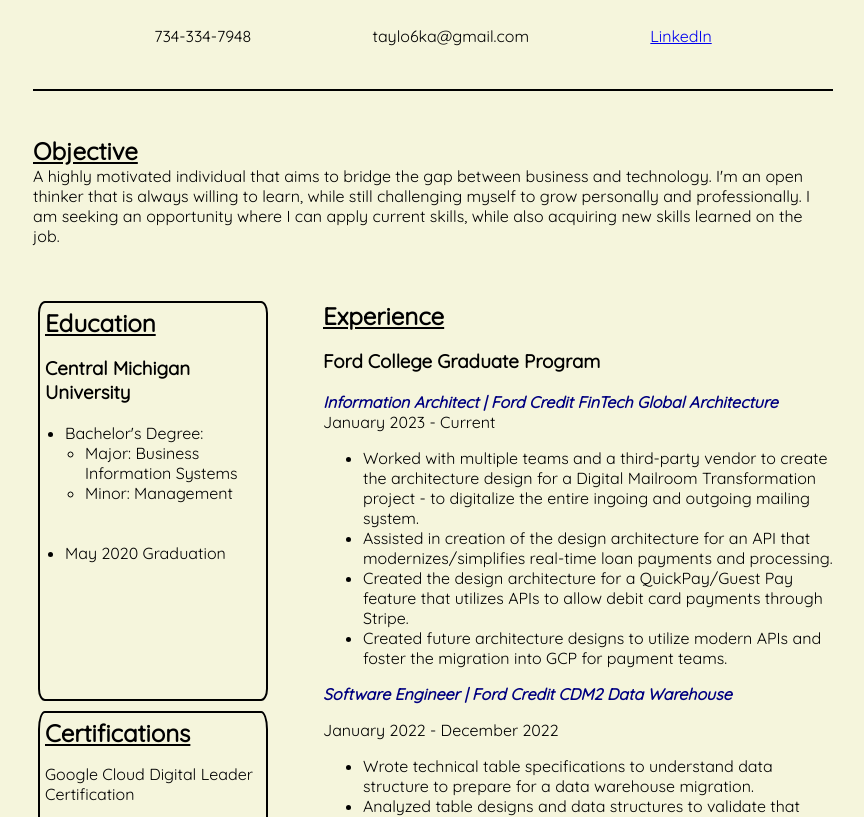
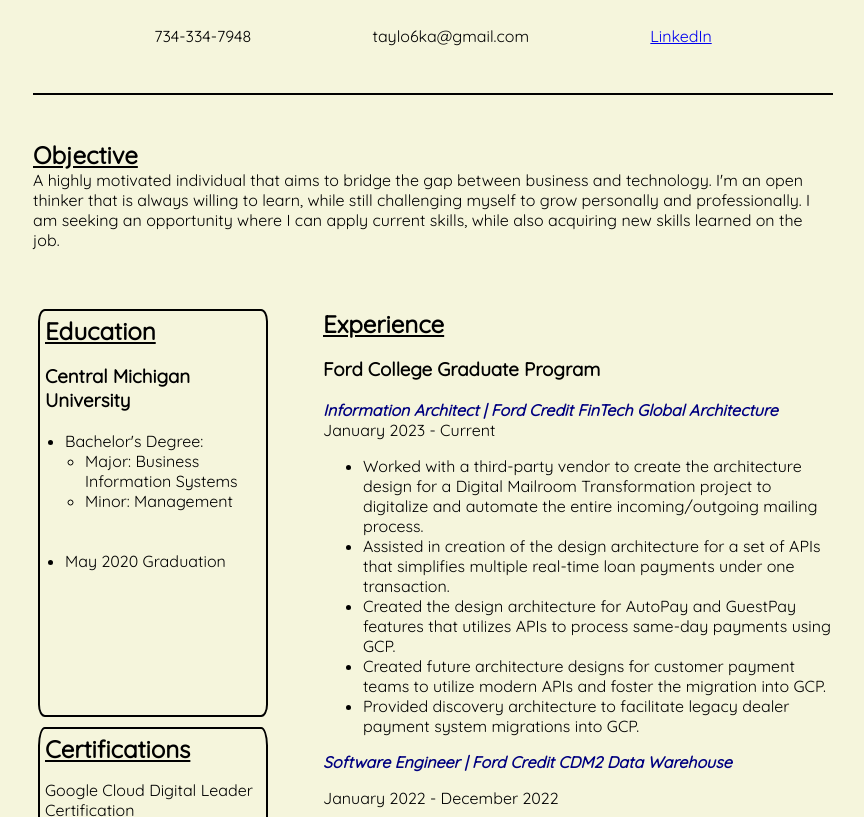
Before and after one commit to KTaylor37/resume-kyletaylor, a plain HTML site: page index.html in a window 1280 px wide. Shown: the part 122-939 px from the top of the page, without its empty margins (207-1071 px from the left). Drawn offline with Linux system fonts and the light colour scheme.

Commit message:
Update index.html
updated some of the resume bullet points

```diff
--- a/index.html
+++ b/index.html
@@ -55,10 +55,11 @@
             <h4>Information Architect | Ford Credit FinTech Global Architecture</h4>
             <p class="content">January 2023 - Current</p>
             <ul class="experience-content">
-                <li>Worked with multiple teams and a third-party vendor to create the architecture design for a Digital Mailroom Transformation project - to digitalize the entire ingoing and outgoing mailing system.</li>
-                <li>Assisted in creation of the design architecture for an API that modernizes/simplifies real-time loan payments and processing.</li>
-                <li>Created the design architecture for a QuickPay/Guest Pay feature that utilizes APIs to allow debit card payments through Stripe.</li>
-                <li>Created future architecture designs to utilize modern APIs and foster the migration into GCP for payment teams.</li>
+                <li>Worked with a third-party vendor to create the architecture design for a Digital Mailroom Transformation project to digitalize and automate the entire incoming/outgoing mailing process. </li>
+                <li>Assisted in creation of the design architecture for a set of APIs that simplifies multiple real-time loan payments under one transaction.</li>
+                <li>Created the design architecture for AutoPay and GuestPay features that utilizes APIs to process same-day payments using GCP.</li>
+                <li>Created future architecture designs for customer payment teams to utilize modern APIs and foster the migration into GCP.</li>
+                <li>Provided discovery architecture to facilitate legacy dealer payment system migrations into GCP.</li>
             </ul>
 
             <h4>Software Engineer | Ford Credit CDM2 Data Warehouse</h4>
@@ -68,8 +69,7 @@
                 <li>Analyzed table designs and data structures to validate that data from EDW warehouse was successfully migrated into GDW warehouse.</li>
                 <li>Mapped databases in efforts to decommission mainframe jobs and tables to simplify migration into GCP.</li>
                 <li>Successfully identified and decommissioned obsolete mainframe jobs.</li>
-                <li>Assisted developers in ingesting Teradata tables to GCP using Spark and Terraform.</li>
-                <li>Fixed job scheduling errors to only run on business days to reduce workloads for on-call responsibilities.</li>
+                <li>Fixed job scheduling errors to only run on business days to reduce workloads for on-call responsibilities. </li>
             </ul>
 
             <h4>Software Engineer | I-ERP Vehicle Accounting & Reporting</h4>
```
